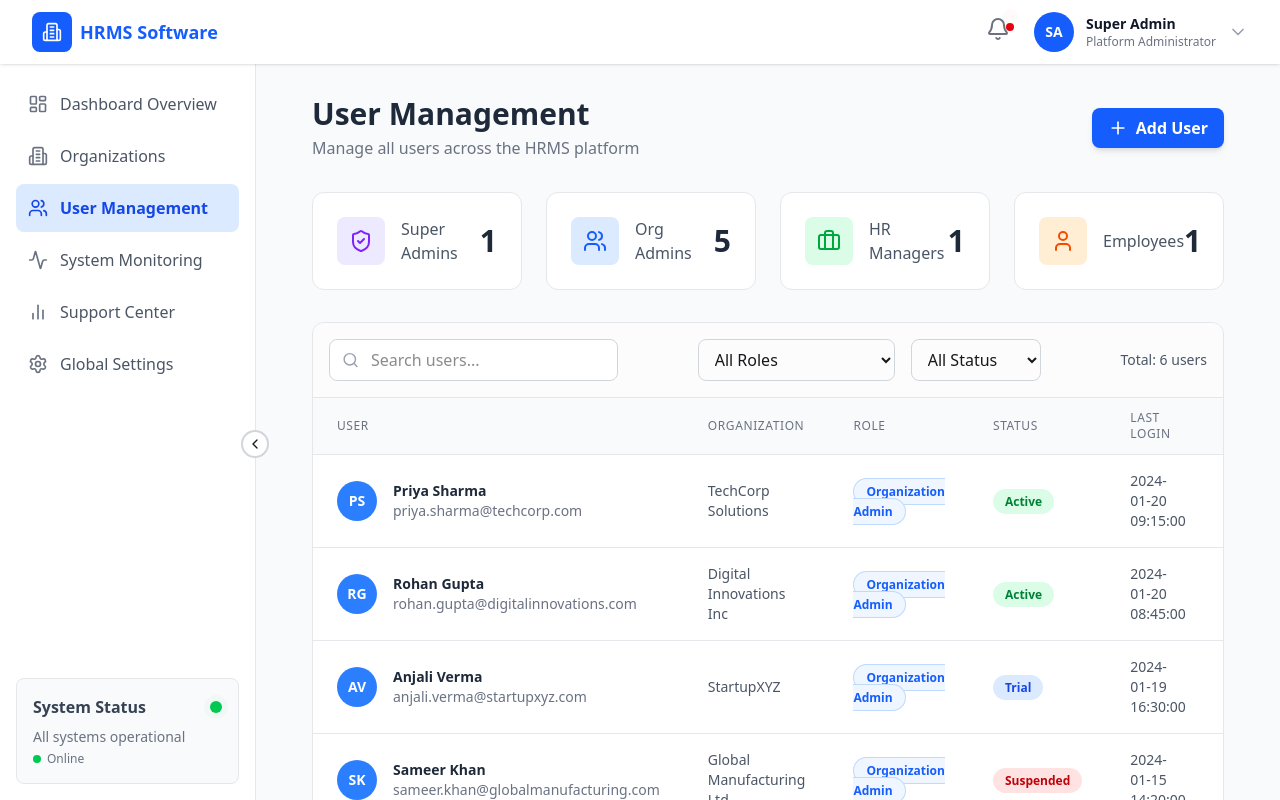
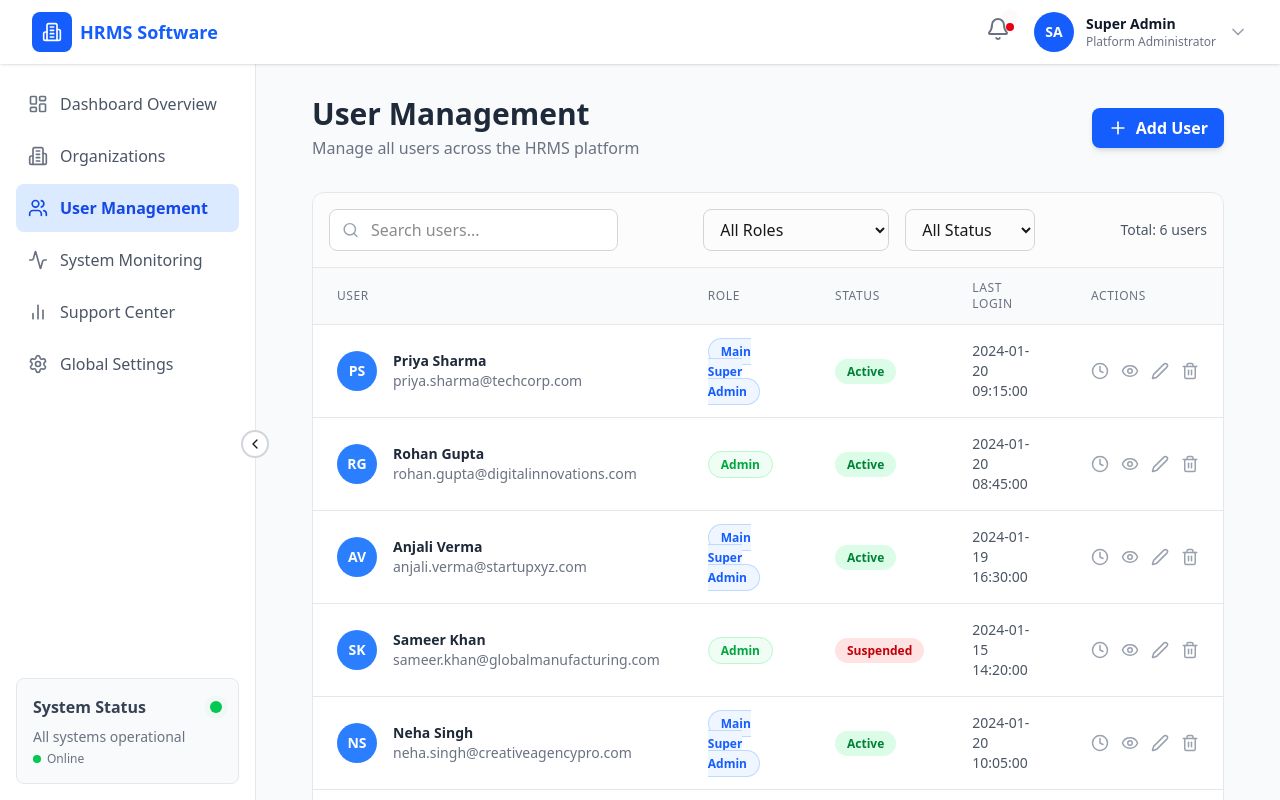
Before and after one commit to techbooster08/HRMS-Software, a Next.js app: page /super-admin/user-management in a window 1280 px wide. Built offline with nearby package versions, Linux system fonts and the light colour scheme.

Commit message:
edited 3 files

```diff
--- /dev/null
+++ b/app/super-admin/organizations/[id]/page.tsx
@@ -0,0 +1,121 @@
+'use client';
+
+import { useParams } from 'next/navigation';
+import Link from 'next/link';
+import { ArrowLeft, User, Mail, Users, Building2, Calendar } from 'lucide-react';
+
+// --- TYPES ---
+type OrganizationPlan = 'Enterprise' | 'Professional' | 'Starter';
+type OrganizationStatus = 'Active' | 'Trial' | 'Suspended';
+
+interface Organization {
+  id: number;
+  name: string;
+  domain: string;
+  adminName: string;
+  adminEmail: string;
+  employees: number;
+  plan: OrganizationPlan;
+  status: OrganizationStatus;
+  lastActive: string;
+}
+
+// --- MOCK DATA ---
+const mockOrganizations: Organization[] = [
+  { id: 1, name: 'TechCorp Solutions', domain: 'techcorp.com', adminName: 'Nitin Chitale', adminEmail: 'admin@techcorp.com', employees: 1250, plan: 'Enterprise', status: 'Active', lastActive: '2024-01-20' },
+  { id: 2, name: 'Digital Innovations Inc', domain: 'digitalinnovations.com', adminName: 'Sarah Johnson', adminEmail: 'sarah@digitalinnovations.com', employees: 890, plan: 'Professional', status: 'Active', lastActive: '2024-01-20' },
+  { id: 3, name: 'StartupXYZ', domain: 'startupxyz.com', adminName: 'Mike Chen', adminEmail: 'mike@startupxyz.com', employees: 45, plan: 'Starter', status: 'Trial', lastActive: '2024-01-19' },
+  { id: 4, name: 'Global Manufacturing Ltd', domain: 'globalmanufacturing.com', adminName: 'Lisa Anderson', adminEmail: 'lisa@globalmanufacturing.com', employees: 2100, plan: 'Enterprise', status: 'Suspended', lastActive: '2024-01-15' },
+  { id: 5, name: 'Creative Agency Pro', domain: 'creativeagencypro.com', adminName: 'David Wilson', adminEmail: 'david@creativeagencypro.com', employees: 125, plan: 'Professional', status: 'Active', lastActive: '2024-01-18' },
+];
+
+// --- MOCK EMPLOYEES ---
+const mockEmployees = [
+  { id: 1, name: 'Anuj Thankre', role: 'HR Manager', email: 'alice@techcorp.com' },
+  { id: 2, name: 'Sarang Thankre', role: 'Software Engineer', email: 'bob@techcorp.com' },
+  { id: 3, name: 'Pranav Dhabarde', role: 'Product Manager', email: 'charlie@techcorp.com' },
+];
+
+export default function OrganizationDetailPage() {
+  const params = useParams();
+  const id = Number(params.id);
+
+  const organization = mockOrganizations.find(org => org.id === id);
+
+  if (!organization) {
+    return <div className="p-8 text-center text-gray-600">Organization not found.</div>;
+  }
+
+  return (
+    <div className="p-8 max-w-6xl mx-auto mt-10">
+      {/* Back button */}
+      <Link href="/super-admin/organizations" className="flex items-center text-blue-600 hover:underline mb-6">
+        <ArrowLeft className="mr-2" size={18} /> Back to Organizations
+      </Link>
+
+      {/* Header */}
+      <div className="bg-white rounded-lg shadow p-6 mb-6">
+        <h1 className="text-3xl font-bold text-gray-800">{organization.name}</h1>
+        <p className="text-gray-500">{organization.domain}</p>
+      </div>
+
+      {/* Grid Sections */}
+      <div className="grid md:grid-cols-2 gap-6">
+        {/* Organization Info */}
+        <div className="bg-white p-6 rounded-lg shadow">
+          <h2 className="text-xl font-semibold mb-4">Organization Info</h2>
+          <ul className="space-y-3 text-gray-700">
+            <li className="flex items-center gap-2"><Building2 size={18}/> <strong>Admin:</strong> {organization.adminName} ({organization.adminEmail})</li>
+            <li className="flex items-center gap-2"><Users size={18}/> <strong>Employees:</strong> {organization.employees.toLocaleString()}</li>
+            <li><strong>Status:</strong> {organization.status}</li>
+            <li className="flex items-center gap-2"><Calendar size={18}/> <strong>Last Active:</strong> {organization.lastActive}</li>
+          </ul>
+        </div>
+
+        {/* Subscription Info */}
+        <div className="bg-white p-6 rounded-lg shadow">
+          <h2 className="text-xl font-semibold mb-4">Subscription Plan</h2>
+          <ul className="space-y-2 text-gray-700">
+            <li><strong>Plan:</strong> {organization.plan}</li>
+            <li><strong>Billing Cycle:</strong> Annual</li>
+            <li><strong>Renewal Date:</strong> 2025-01-20</li>
+            <li><strong>Seats Available:</strong> Unlimited</li>
+          </ul>
+        </div>
+      </div>
+
+      {/* Employees List */}
+      <div className="bg-white p-6 rounded-lg shadow mt-6">
+        <h2 className="text-xl font-semibold mb-4">Employees</h2>
+        <table className="w-full border-collapse border border-gray-200">
+          <thead className="bg-gray-50">
+            <tr>
+              <th className="p-3 border border-gray-200 text-left">Name</th>
+              <th className="p-3 border border-gray-200 text-left">Role</th>
+              <th className="p-3 border border-gray-200 text-left">Email</th>
+            </tr>
+          </thead>
+          <tbody>
+            {mockEmployees.map(emp => (
+              <tr key={emp.id} className="hover:bg-gray-50">
+                <td className="p-3 border border-gray-200">{emp.name}</td>
+                <td className="p-3 border border-gray-200">{emp.role}</td>
+                <td className="p-3 border border-gray-200">{emp.email}</td>
+              </tr>
+            ))}
+          </tbody>
+        </table>
+      </div>
+
+      {/* Activity Section */}
+      <div className="bg-white p-6 rounded-lg shadow mt-6">
+        <h2 className="text-xl font-semibold mb-4">Recent Activity</h2>
+        <ul className="space-y-2 text-gray-700">
+          <li>✔️ New employee "Alice Johnson" added on 2025-01-15</li>
+          <li>✔️ Plan upgraded to Enterprise on 2025-01-10</li>
+          <li>✔️ Admin updated billing info on 2024-12-20</li>
+        </ul>
+      </div>
+    </div>
+  );
+}
--- a/app/super-admin/organizations/page.tsx
+++ b/app/super-admin/organizations/page.tsx
@@ -2,6 +2,7 @@
 
 import { FC, useState, FormEvent } from 'react';
 import { Plus, Search, Pencil, Eye, Trash2, X } from 'lucide-react';
+import Link from 'next/link';
 
 // --- TYPE DEFINITIONS ---
 type OrganizationPlan = 'Enterprise' | 'Professional' | 'Starter';
@@ -83,19 +84,19 @@ const AddOrganizationModal: FC<AddOrganizationModalProps> = ({ isOpen, onClose,
                     <div className="space-y-4">
                         <div>
                             <label htmlFor="name" className="block text-sm font-medium text-gray-700 mb-1">Organization Name *</label>
-                            <input type="text" name="name" id="name" required className="w-full px-3 py-2 border border-gray-300 rounded-lg focus:ring-2 focus:ring-purple-500 focus:border-transparent outline-none" placeholder="Enter organization name" />
+                            <input type="text" name="name" id="name" required className="w-full px-3 py-2 border border-gray-300 rounded-lg focus:ring-2 focus:ring-blue-500 focus:border-transparent outline-none" placeholder="Enter organization name" />
                         </div>
                         <div>
                             <label htmlFor="domain" className="block text-sm font-medium text-gray-700 mb-1">Domain *</label>
-                            <input type="text" name="domain" id="domain" required className="w-full px-3 py-2 border border-gray-300 rounded-lg focus:ring-2 focus:ring-purple-500 focus:border-transparent outline-none" placeholder="company.com" />
+                            <input type="text" name="domain" id="domain" required className="w-full px-3 py-2 border border-gray-300 rounded-lg focus:ring-2 focus:ring-blue-500 focus:border-transparent outline-none" placeholder="company.com" />
                         </div>
                         <div>
                             <label htmlFor="adminEmail" className="block text-sm font-medium text-gray-700 mb-1">Admin Email *</label>
-                            <input type="email" name="adminEmail" id="adminEmail" required className="w-full px-3 py-2 border border-gray-300 rounded-lg focus:ring-2 focus:ring-purple-500 focus:border-transparent outline-none" placeholder="admin@company.com" />
+                            <input type="email" name="adminEmail" id="adminEmail" required className="w-full px-3 py-2 border border-gray-300 rounded-lg focus:ring-2 focus:ring-blue-500 focus:border-transparent outline-none" placeholder="admin@company.com" />
                         </div>
                         <div>
                             <label htmlFor="plan" className="block text-sm font-medium text-gray-700 mb-1">Plan *</label>
-                            <select name="plan" id="plan" required className="w-full px-3 py-2 border border-gray-300 rounded-lg focus:ring-2 focus:ring-purple-500 focus:border-transparent outline-none">
+                            <select name="plan" id="plan" required className="w-full px-3 py-2 border border-gray-300 rounded-lg focus:ring-2 focus:ring-blue-500 focus:border-transparent outline-none">
                                 <option value="Starter">Starter - Up to 50 employees</option>
                                 <option value="Professional">Professional - Up to 500 employees</option>
                                 <option value="Enterprise">Enterprise - 500+ employees</option>
@@ -104,7 +105,7 @@ const AddOrganizationModal: FC<AddOrganizationModalProps> = ({ isOpen, onClose,
                     </div>
                     <div className="flex justify-end gap-4 mt-8">
                         <button type="button" onClick={onClose} className="px-4 py-2 bg-gray-200 text-gray-800 font-semibold rounded-lg hover:bg-gray-300">Cancel</button>
-                        <button type="submit" className="px-4 py-2 bg-purple-600 text-white font-semibold rounded-lg shadow-md hover:bg-purple-700">Create Organization</button>
+                        <button type="submit" className="px-4 py-2 bg-blue-600 text-white font-semibold rounded-lg shadow-md hover:bg-blue-700">Create Organization</button>
                     </div>
                 </form>
             </div>
@@ -124,8 +125,8 @@ const OrganizationsPage: FC = () => {
         const newOrg: Organization = {
             id: organizations.length + 1,
             ...newOrgData,
-            adminName: 'New Admin', // Placeholder
-            employees: 0, // Placeholder
+            adminName: 'New Admin',
+            employees: 0,
             status: 'Active',
             lastActive: new Date().toISOString().split('T')[0],
         };
@@ -210,7 +211,9 @@ const OrganizationsPage: FC = () => {
                                         <td className="p-4">
                                             <div className="flex items-center gap-3">
                                                 <button className="text-gray-500 hover:text-purple-600"><Pencil size={18} /></button>
-                                                <button className="text-gray-500 hover:text-blue-600"><Eye size={18} /></button>
+                                                <Link href={`/super-admin/organizations/${org.id}`}>
+                                                    <button className="text-gray-500 hover:text-blue-600"><Eye size={18} /></button>
+                                                </Link>
                                                 <button className="text-gray-500 hover:text-red-600"><Trash2 size={18} /></button>
                                             </div>
                                         </td>
--- a/app/super-admin/user-management/page.tsx
+++ b/app/super-admin/user-management/page.tsx
@@ -10,60 +10,58 @@ interface User {
     initial: string;
     name: string;
     email: string;
-    organization: string;
-    role: 'Organization Admin' | 'HR Manager';
-    status: 'Active' | 'Trial' | 'Suspended';
+    role: 'Main Super Admin' | 'Admin';
+    status: 'Active' | 'Suspended';
     lastLogin: string;
 }
 
-interface Stat {
-    title: string;
-    count: number;
-    icon: React.ElementType<LucideProps>;
-    color: string;
-    bgColor: string;
-}
+// interface Stat {
+//     title: string;
+//     count: number;
+//     icon: React.ElementType<LucideProps>;
+//     color: string;
+//     bgColor: string;
+// }
 
 // --- MOCK DATA ---
 
 const initialUsers: User[] = [
-    { id: 1, initial: 'PS', name: 'Priya Sharma', email: 'priya.sharma@techcorp.com', organization: 'TechCorp Solutions', role: 'Organization Admin', status: 'Active', lastLogin: '2024-01-20 09:15:00' },
-    { id: 2, initial: 'RG', name: 'Rohan Gupta', email: 'rohan.gupta@digitalinnovations.com', organization: 'Digital Innovations Inc', role: 'Organization Admin', status: 'Active', lastLogin: '2024-01-20 08:45:00' },
-    { id: 3, initial: 'AV', name: 'Anjali Verma', email: 'anjali.verma@startupxyz.com', organization: 'StartupXYZ', role: 'Organization Admin', status: 'Trial', lastLogin: '2024-01-19 16:30:00' },
-    { id: 4, initial: 'SK', name: 'Sameer Khan', email: 'sameer.khan@globalmanufacturing.com', organization: 'Global Manufacturing Ltd', role: 'Organization Admin', status: 'Suspended', lastLogin: '2024-01-15 14:20:00' },
-    { id: 5, initial: 'NS', name: 'Neha Singh', email: 'neha.singh@creativeagencypro.com', organization: 'Creative Agency Pro', role: 'Organization Admin', status: 'Active', lastLogin: '2024-01-20 10:05:00' },
-    { id: 6, initial: 'VR', name: 'Vikram Rathore', email: 'vikram.rathore@techcorp.com', organization: 'TechCorp Solutions', role: 'HR Manager', status: 'Active', lastLogin: '2024-01-20 08:30:00' },
+    { id: 1, initial: 'PS', name: 'Priya Sharma', email: 'priya.sharma@techcorp.com',  role: 'Main Super Admin', status: 'Active', lastLogin: '2024-01-20 09:15:00' },
+    { id: 2, initial: 'RG', name: 'Rohan Gupta', email: 'rohan.gupta@digitalinnovations.com', role: 'Admin', status: 'Active', lastLogin: '2024-01-20 08:45:00' },
+    { id: 3, initial: 'AV', name: 'Anjali Verma', email: 'anjali.verma@startupxyz.com', role: 'Main Super Admin', status: 'Active', lastLogin: '2024-01-19 16:30:00' },
+    { id: 4, initial: 'SK', name: 'Sameer Khan', email: 'sameer.khan@globalmanufacturing.com', role: 'Admin', status: 'Suspended', lastLogin: '2024-01-15 14:20:00' },
+    { id: 5, initial: 'NS', name: 'Neha Singh', email: 'neha.singh@creativeagencypro.com', role: 'Main Super Admin', status: 'Active', lastLogin: '2024-01-20 10:05:00' },
+    { id: 6, initial: 'VR', name: 'Vikram Rathore', email: 'vikram.rathore@techcorp.com',  role: 'Admin', status: 'Active', lastLogin: '2024-01-20 08:30:00' },
 ];
 
-const stats: Stat[] = [
-    { title: 'Super Admins', count: 1, icon: ShieldCheck, color: 'text-violet-600', bgColor: 'bg-violet-100' },
-    { title: 'Org Admins', count: 5, icon: Users, color: 'text-blue-600', bgColor: 'bg-blue-100' },
-    { title: 'HR Managers', count: 1, icon: Briefcase, color: 'text-green-600', bgColor: 'bg-green-100' },
-    { title: 'Employees', count: 1, icon: UserIcon, color: 'text-orange-600', bgColor: 'bg-orange-100' },
-];
+// const stats: Stat[] = [
+//     { title: 'Super Admins', count: 1, icon: ShieldCheck, color: 'text-violet-600', bgColor: 'bg-violet-100' },
+//     { title: 'Org Admins', count: 5, icon: Users, color: 'text-blue-600', bgColor: 'bg-blue-100' },
+//     { title: 'HR Managers', count: 1, icon: Briefcase, color: 'text-green-600', bgColor: 'bg-green-100' },
+//     { title: 'Employees', count: 1, icon: UserIcon, color: 'text-orange-600', bgColor: 'bg-orange-100' },
+// ];
 
 
 // --- REUSABLE COMPONENTS ---
 
-interface StatCardProps { stat: Stat; }
-const StatCard: FC<StatCardProps> = ({ stat }) => (
-    <div className="bg-white p-6 rounded-xl border border-gray-200 flex items-center justify-between">
-        <div className="flex items-center">
-            <div className={`p-3 rounded-lg ${stat.bgColor}`}>
-                <stat.icon className={`h-6 w-6 ${stat.color}`} />
-            </div>
-            <p className="ml-4 text-gray-600 font-medium">{stat.title}</p>
-        </div>
-        <p className="text-3xl font-bold text-gray-800">{stat.count}</p>
-    </div>
-);
+// interface StatCardProps { stat: Stat; }
+// const StatCard: FC<StatCardProps> = ({ stat }) => (
+//     <div className="bg-white p-6 rounded-xl border border-gray-200 flex items-center justify-between">
+//         <div className="flex items-center">
+//             <div className={`p-3 rounded-lg ${stat.bgColor}`}>
+//                 <stat.icon className={`h-6 w-6 ${stat.color}`} />
+//             </div>
+//             <p className="ml-4 text-gray-600 font-medium">{stat.title}</p>
+//         </div>
+//         <p className="text-3xl font-bold text-gray-800">{stat.count}</p>
+//     </div>
+// );
 
 interface StatusBadgeProps { status: User['status']; }
 const StatusBadge: FC<StatusBadgeProps> = ({ status }) => {
     const baseClasses = "px-3 py-1 text-xs font-semibold rounded-full";
     const statusClasses = {
         Active: "bg-green-100 text-green-700",
-        Trial: "bg-blue-100 text-blue-700",
         Suspended: "bg-red-100 text-red-700",
     };
     return <span className={`${baseClasses} ${statusClasses[status]}`}>{status}</span>;
@@ -73,8 +71,8 @@ interface RoleBadgeProps { role: User['role']; }
 const RoleBadge: FC<RoleBadgeProps> = ({ role }) => {
     const baseClasses = "px-3 py-1 text-xs font-semibold rounded-full border";
     const roleClasses = {
-        'Organization Admin': 'bg-blue-50 border-blue-200 text-blue-600',
-        'HR Manager': 'bg-green-50 border-green-200 text-green-600',
+        'Main Super Admin': 'bg-blue-50 border-blue-200 text-blue-600',
+        'Admin': 'bg-green-50 border-green-200 text-green-600',
     };
     return <span className={`${baseClasses} ${roleClasses[role]}`}>{role}</span>;
 };
@@ -95,7 +93,6 @@ const UserRow: FC<UserRowProps> = ({ user, onViewDetails }) => (
                 </div>
             </div>
         </td>
-        <td className="py-4 px-6 text-gray-600">{user.organization}</td>
         <td className="py-4 px-6"><RoleBadge role={user.role} /></td>
         <td className="py-4 px-6"><StatusBadge status={user.status} /></td>
         <td className="py-4 px-6 text-gray-600">{user.lastLogin}</td>
@@ -129,7 +126,6 @@ const UserDetailsModal: FC<UserDetailsModalProps> = ({ user, onClose }) => {
                         </div>
                     </div>
                     <div className="grid grid-cols-1 sm:grid-cols-2 gap-x-8 gap-y-4 pt-4">
-                        <div><p className="text-sm font-medium text-gray-500">Organization</p><p className="text-md font-semibold text-gray-800">{user.organization}</p></div>
                         <div><p className="text-sm font-medium text-gray-500">Role</p><p className="text-md font-semibold text-gray-800"><RoleBadge role={user.role} /></p></div>
                         <div><p className="text-sm font-medium text-gray-500">Status</p><p className="text-md font-semibold text-gray-800"><StatusBadge status={user.status} /></p></div>
                         <div><p className="text-sm font-medium text-gray-500">Last Login</p><p className="text-md font-semibold text-gray-800">{user.lastLogin}</p></div>
@@ -152,14 +148,14 @@ interface AddUserModalProps {
 const AddUserModal: FC<AddUserModalProps> = ({ isOpen, onClose, onAddUser }) => {
     const [name, setName] = useState<string>('');
     const [email, setEmail] = useState<string>('');
-    const [organization, setOrganization] = useState<string>('');
-    const [role, setRole] = useState<User['role']>('Organization Admin');
+    // const [organization, setOrganization] = useState<string>('');
+    const [role, setRole] = useState<User['role']>('Main Super Admin');
 
     const handleSubmit = (e: FormEvent<HTMLFormElement>) => {
         e.preventDefault();
-        if (!name || !email || !organization) return;
-        onAddUser({ name, email, organization, role });
-        setName(''); setEmail(''); setOrganization(''); setRole('Organization Admin');
+        if (!name || !email) return;
+        onAddUser({ name, email, role });
+        setName(''); setEmail(''); setRole('Main Super Admin');
         onClose();
     };
 
@@ -181,10 +177,6 @@ const AddUserModal: FC<AddUserModalProps> = ({ isOpen, onClose, onAddUser }) =>
                         <div>
                             <label className="block text-sm font-medium text-gray-700 mb-1">Email Address</label>
                             <input type="email" value={email} onChange={(e: ChangeEvent<HTMLInputElement>) => setEmail(e.target.value)} className="w-full px-3 py-2 border border-gray-300 rounded-lg focus:outline-none focus:ring-2 focus:ring-blue-500" required />
-                        </div>
-                        <div>
-                            <label className="block text-sm font-medium text-gray-700 mb-1">Organization</label>
-                            <input type="text" value={organization} onChange={(e: ChangeEvent<HTMLInputElement>) => setOrganization(e.target.value)} className="w-full px-3 py-2 border border-gray-300 rounded-lg focus:outline-none focus:ring-2 focus:ring-blue-500" required />
                         </div>
                         <div>
                             <label className="block text-sm font-medium text-gray-700 mb-1">Role</label>
@@ -220,8 +212,7 @@ const UserManagement: FC = () => {
         if (searchTerm) {
             currentUsers = currentUsers.filter(user =>
                 user.name.toLowerCase().includes(searchTerm.toLowerCase()) ||
-                user.email.toLowerCase().includes(searchTerm.toLowerCase()) ||
-                user.organization.toLowerCase().includes(searchTerm.toLowerCase())
+                user.email.toLowerCase().includes(searchTerm.toLowerCase())
             );
         }
         if (selectedRole !== 'All Roles') {
@@ -264,26 +255,26 @@ const UserManagement: FC = () => {
                     </button>
                 </header>
 
-                <div className="grid grid-cols-1 sm:grid-cols-2 lg:grid-cols-4 gap-6 mb-8">
+                {/* <div className="grid grid-cols-1 sm:grid-cols-2 lg:grid-cols-4 gap-6 mb-8">
                     {stats.map(stat => <StatCard key={stat.title} stat={stat} />)}
-                </div>
+                </div> */}
 
                 <div className="bg-white rounded-xl border border-gray-200 overflow-hidden">
                     <div className="p-4 flex flex-col sm:flex-row items-center justify-between border-b border-gray-200 bg-gray-50/50">
                         <div className="w-full sm:w-auto flex items-center border border-gray-300 rounded-lg bg-white focus-within:ring-2 focus-within:ring-blue-500">
-                            <Search className="h-5 w-5 text-gray-400 mx-3"/>
+                            <Search className="h-5 w-5 text-gray-400 mx-3" />
                             <input type="text" placeholder="Search users..." className="py-2 pr-3 w-full focus:outline-none rounded-r-lg" value={searchTerm} onChange={(e: ChangeEvent<HTMLInputElement>) => setSearchTerm(e.target.value)} />
                         </div>
                         <div className="w-full sm:w-auto flex items-center space-x-4 mt-4 sm:mt-0">
                             <select className="border border-gray-300 rounded-lg py-2 px-3 focus:outline-none focus:ring-2 focus:ring-blue-500" value={selectedRole} onChange={(e: ChangeEvent<HTMLSelectElement>) => setSelectedRole(e.target.value)}>
                                 <option>All Roles</option>
-                                <option>Organization Admin</option>
-                                <option>HR Manager</option>
+                                <option>Main Super Admin</option>
+                                <option>Amin</option>
                             </select>
                             <select className="border border-gray-300 rounded-lg py-2 px-3 focus:outline-none focus:ring-2 focus:ring-blue-500" value={selectedStatus} onChange={(e: ChangeEvent<HTMLSelectElement>) => setSelectedStatus(e.target.value)}>
                                 <option>All Status</option>
                                 <option>Active</option>
-                                <option>Trial</option>
+                                {/* <option>Trial</option> */}
                                 <option>Suspended</option>
                             </select>
                         </div>
@@ -294,7 +285,6 @@ const UserManagement: FC = () => {
                             <thead className="bg-gray-50 border-b border-gray-200 text-xs text-gray-500 uppercase tracking-wider">
                                 <tr>
                                     <th scope="col" className="py-3 px-6 font-medium">User</th>
-                                    <th scope="col" className="py-3 px-6 font-medium">Organization</th>
                                     <th scope="col" className="py-3 px-6 font-medium">Role</th>
                                     <th scope="col" className="py-3 px-6 font-medium">Status</th>
                                     <th scope="col" className="py-3 px-6 font-medium">Last Login</th>
```
Lines whose indentation alone changed are shown as unchanged.
